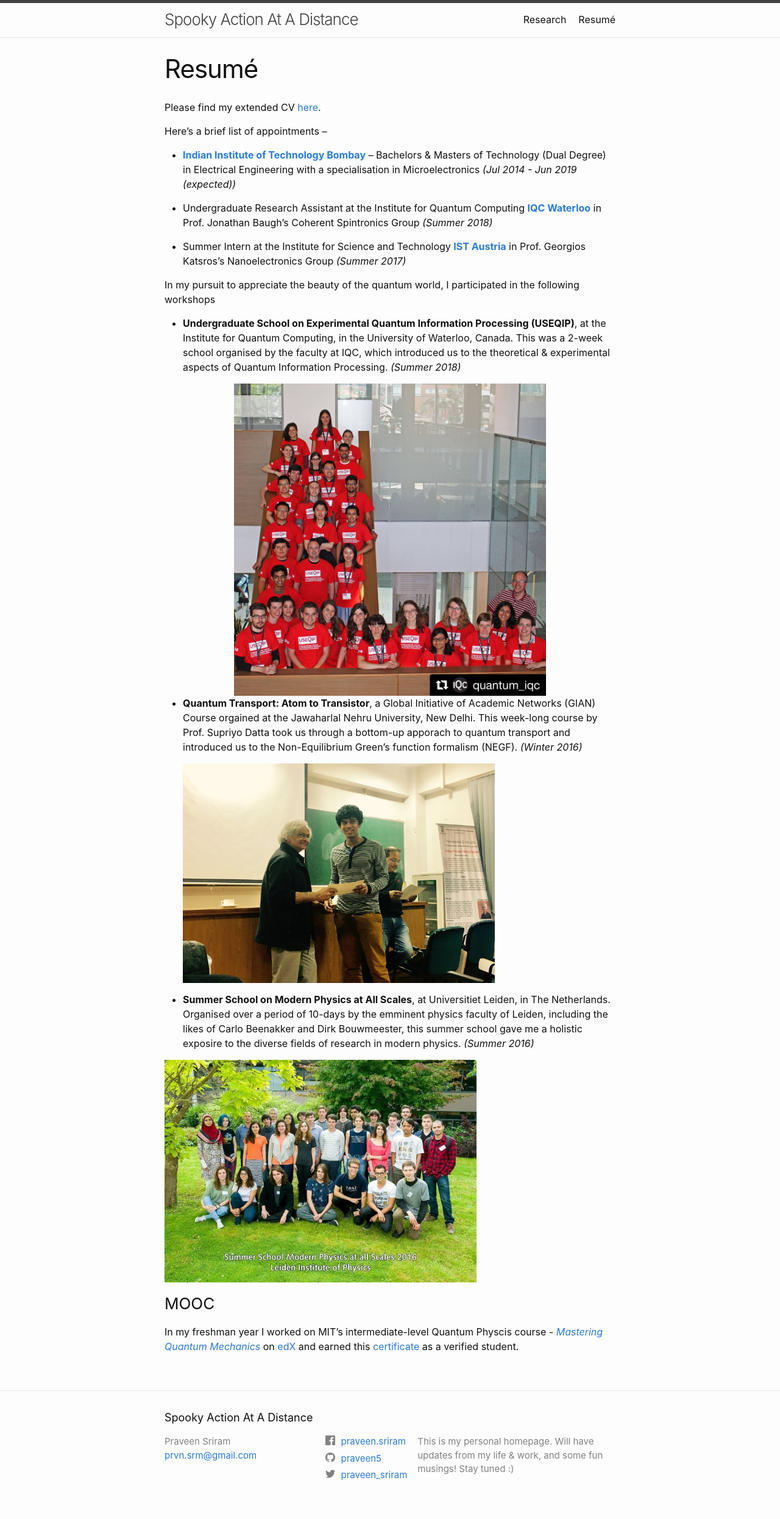
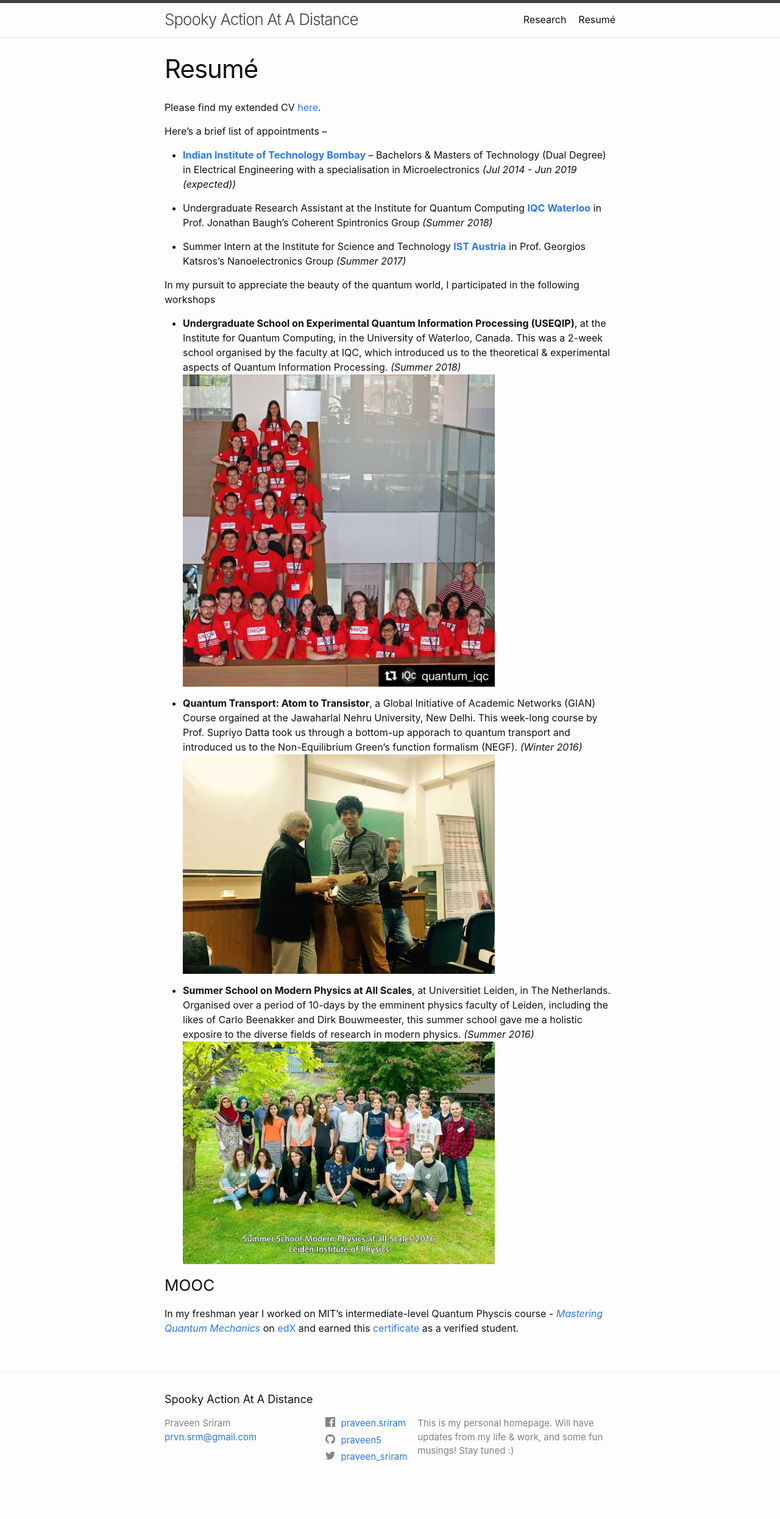
Before and after one commit to praveen5/praveen5.github.io, a Jekyll site: the page built from resume.md, in a window 1280 px wide. Shown: the whole page at 61% size. Built offline with Jekyll 4.4.1, drawn with Linux system fonts in a browser that asks for light colours; after the commit the page ends 2461 px from its top, so only the background shows below that.

Commit message:
Update resume.md

```diff
--- a/resume.md
+++ b/resume.md
@@ -19,17 +19,13 @@ In my pursuit to appreciate the beauty of the quantum world, I participated in t
 
 
 * **Undergraduate School on Experimental Quantum Information Processing (USEQIP)**, at the Institute for Quantum Computing, in the University of Waterloo, Canada. This was a 2-week school organised by the faculty at IQC, which introduced us to the theoretical & experimental aspects of Quantum Information Processing. _(Summer 2018)_
+   <img src="/iqc.JPG" align="middle" width="512" title="USEQIP">
 
-<div style="display: flex; justify-content: center;">
-   <img src="/iqc.JPG" align="middle" width="512" title="USEQIP">
-</div>
 
 *  **Quantum Transport: Atom to Transistor**, a Global Initiative of Academic Networks (GIAN) Course orgained at the Jawaharlal Nehru University, New Delhi. This week-long course by Prof. Supriyo Datta took us through a bottom-up apporach to quantum transport and introduced us to the Non-Equilibrium Green's function formalism (NEGF). _(Winter 2016)_
-
-   <img src="/GIAN.jpg" align="middle" width="512" title="GIAN">
+ <img src="/GIAN.jpg" align="middle" width="512" title="GIAN">
 
 *  **Summer School on Modern Physics at All Scales**, at Universitiet Leiden, in The Netherlands. Organised over a period of 10-days by the emminent physics faculty of Leiden, including the likes of Carlo Beenakker and Dirk Bouwmeester, this summer school gave me a holistic exposire to the diverse fields of research in modern physics. _(Summer 2016)_
-
  <img src="/leiden.jpeg" align="middle" width="512" title="Leiden">
 
 ### MOOC
```
